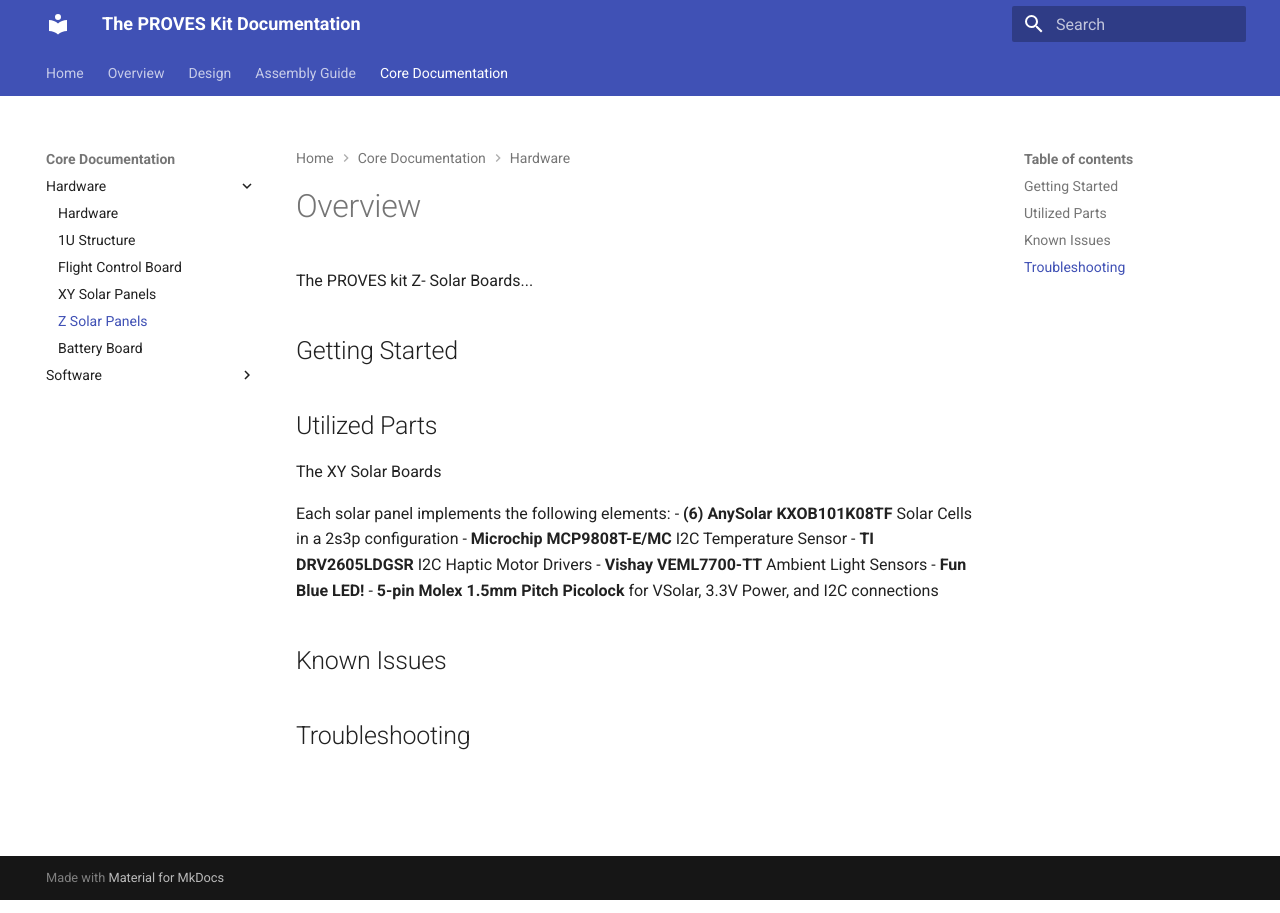
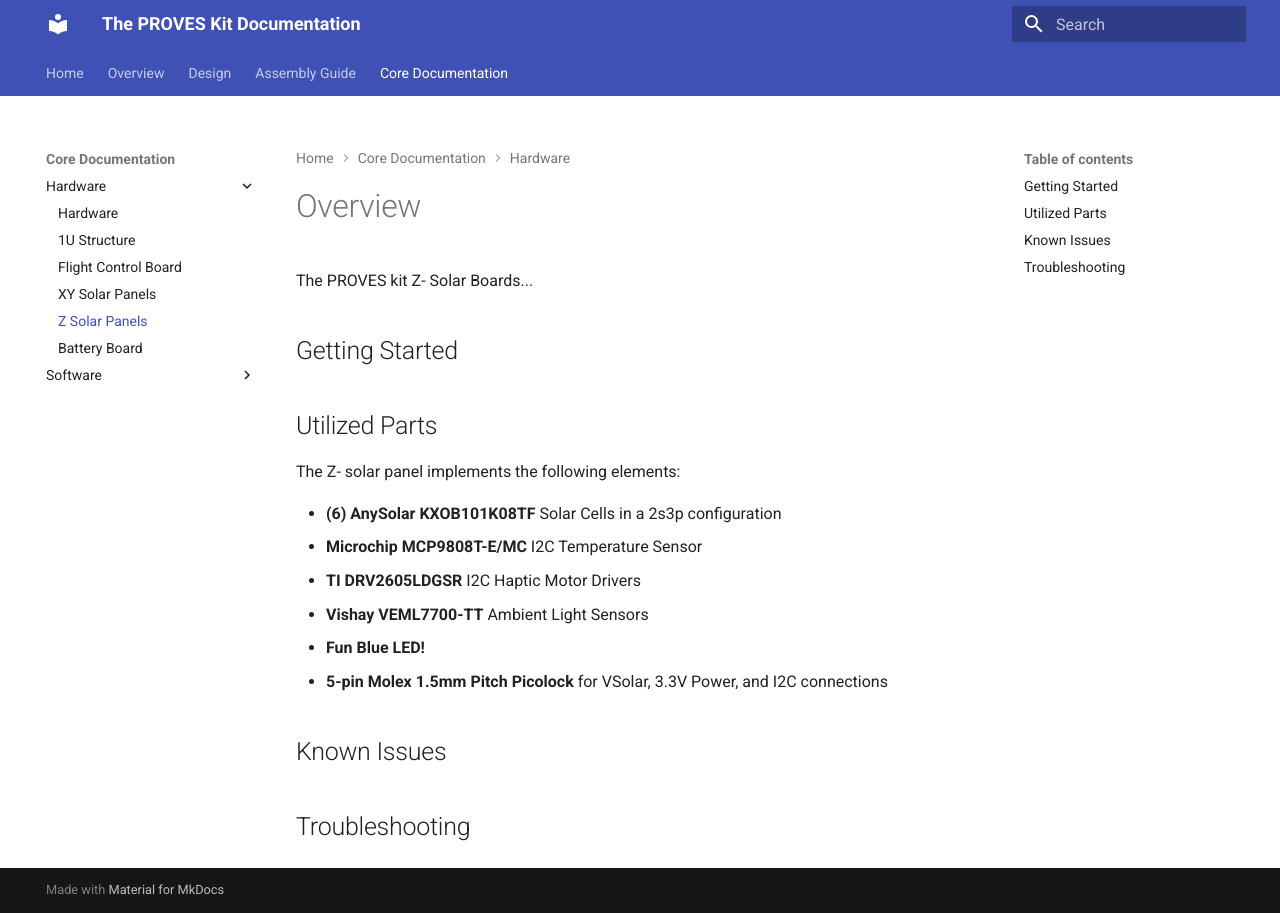
Before and after one commit to proveskit/Documentation, an MkDocs documentation site: the page built from docs/hardware/Z_solar_board.md, in a window 1280 px wide. Built offline with MkDocs 1.6.1 and Material for MkDocs 9.7.7, drawn with Linux system fonts in a browser that asks for light colours.

Commit message:
fix small errors

```diff
--- a/docs/hardware/Z_solar_board.md
+++ b/docs/hardware/Z_solar_board.md
@@ -3,9 +3,8 @@
 ## Getting Started
 
 ## Utilized Parts
-The XY Solar Boards
+The Z- solar panel implements the following elements:
 <div class="result" markdown>
-Each solar panel implements the following elements:
 - **(6) AnySolar KXOB101K08TF** Solar Cells in a 2s3p configuration
 - **Microchip MCP9808T-E/MC** I2C Temperature Sensor
 - **TI DRV2605LDGSR** I2C Haptic Motor Drivers
```
Also changed, not shown: docs/hardware/FC_board.md (+1 -1 lines), docs/hardware/XY_solar_board.md (+1 -2 lines).
